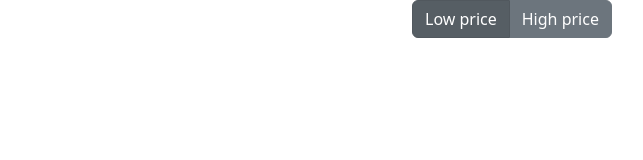
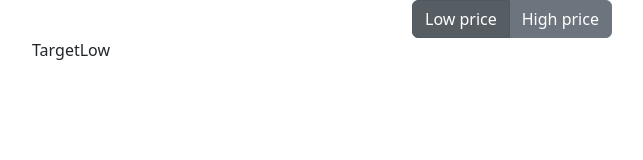
Before and after one commit to rmehtije/elektrikell-latest, a React (Create React App) app: page / in a window 1280 px wide. Shown: the top 160 px of the page, without its empty margins (50-693 px from the left). Built offline with nearby package versions, Linux system fonts and the light colour scheme.

Commit message:
depending on activePrice TargetLow TargetHigh

```diff
--- a/src/App.js
+++ b/src/App.js
@@ -12,7 +12,7 @@ function App() {
     <Container>
       <Head activePrice={activePrice} setActivePrice={setActivePrice} />
       <Body />
-      <Footer />
+      <Footer activePrice={activePrice} />
     </Container>
   );
 }
--- a/src/Footer/Footer.jsx
+++ b/src/Footer/Footer.jsx
@@ -1,5 +1,13 @@
-function Footer(){
-    return (<></>);
+import TargetHigh from "./TargetHigh";
+import TargetLow from "./TargetLow";
+import { DEFAULT_ACTIVE_BUTTON } from "../Head";
+
+function Footer({ activePrice }) {
+  return (
+    <>
+      {activePrice === DEFAULT_ACTIVE_BUTTON ? <TargetLow /> : <TargetHigh />}
+    </>
+  );
 }
 
 export default Footer;
```
